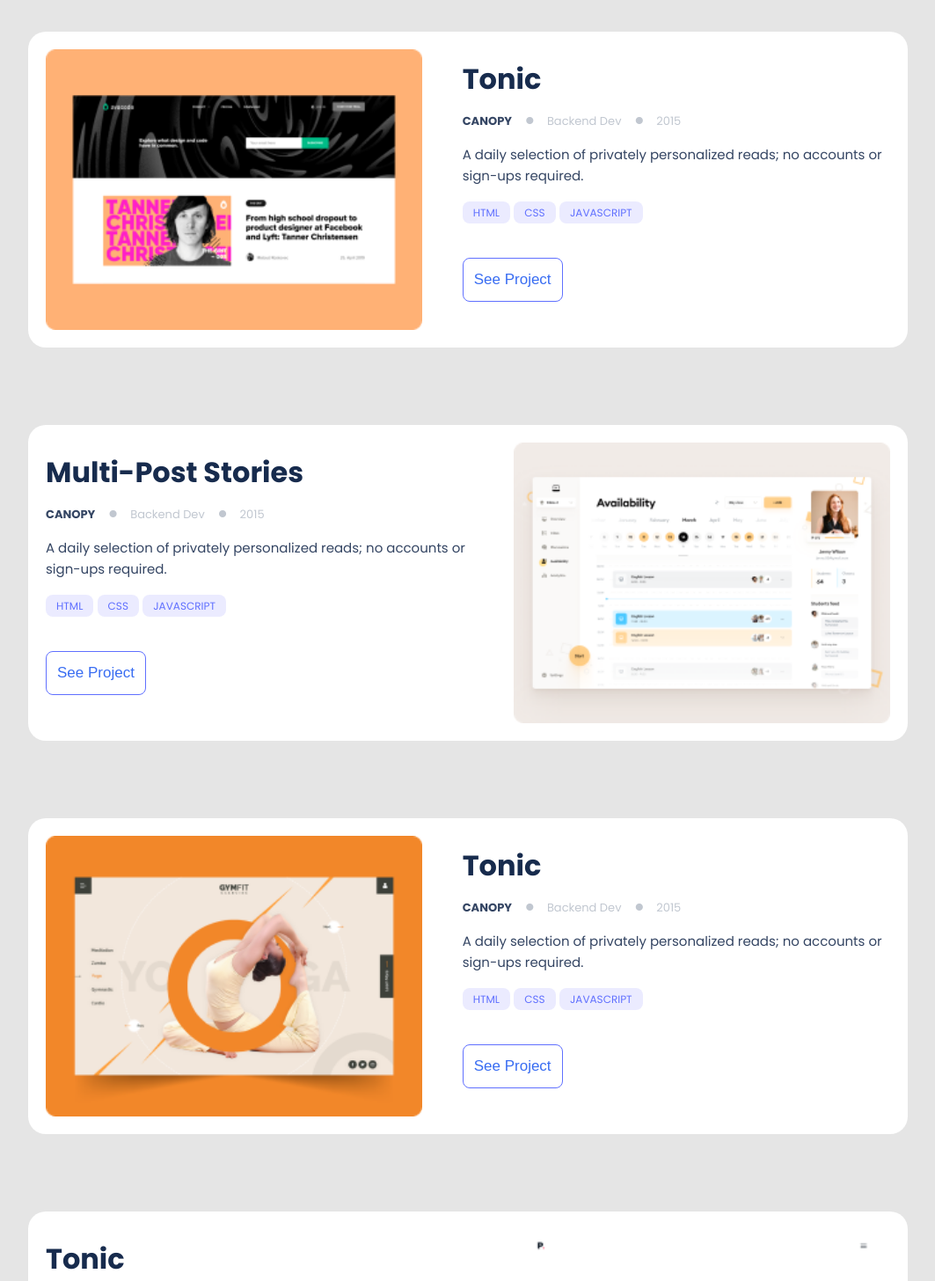
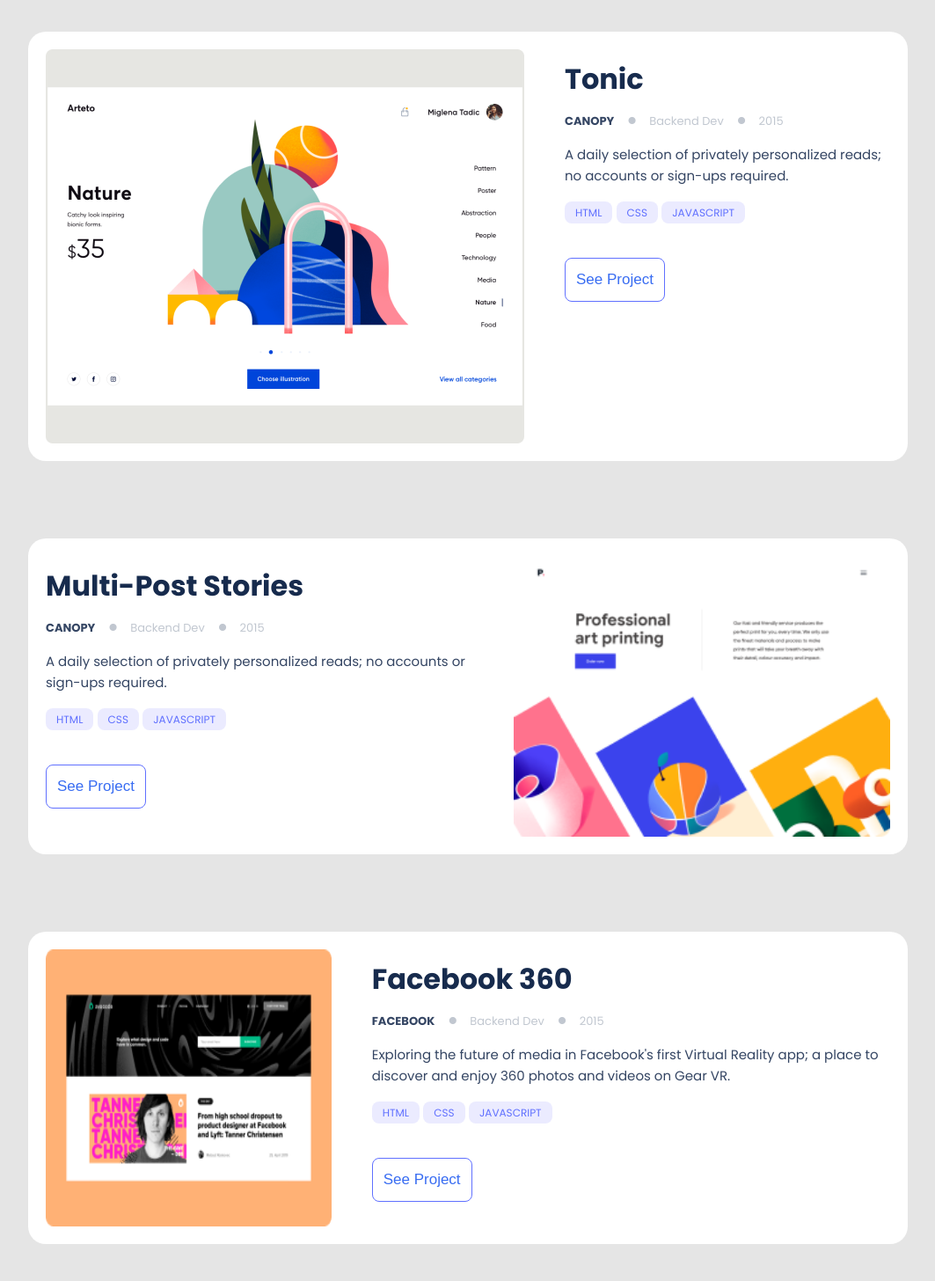
Before and after one commit to mudasiri/portfolio, a website: page index.html in a window 1280 px wide. Shown: the part 840-2296 px from the top of the page at 88% size, without its empty margins (108-1171 px from the left). Drawn offline with Linux system fonts and the light colour scheme.

Commit message:
updated-html-works-content

```diff
--- a/index.html
+++ b/index.html
@@ -35,41 +35,7 @@
     <section class="works">
         <div class="grid-container">
             <div class="works-flex-container">
-                <img class="portfolio-item-img" src="img/tonic.png" alt="tonic Website">
-                <div>
-                    <h2 class="portfolio-title">Tonic</h2>
-                <p class="history" id="bold-history">CANOPY</p>
-                <p class="history"><span><i class="fa-solid fa-circle fa-2xs"></i></span> Backend Dev</p>
-                <p class="history"><span><i class="fa-solid fa-circle fa-2xs"></i></span> 2015</p>
-                <p class="project-desc">A daily selection of privately personalized reads; no accounts or sign-ups required.</p>
-                <ul id="portfolio-technologies">
-                    <li>HTML</li>
-                    <li>CSS</li>
-                    <li>JAVASCRIPT</li>
-                </ul>
-                <button class="see-demo-btn" type="button">See Project</button>
-                </div>
-            </div>
-
-            <div class="works-flex-container flex-flip">
-                <img class="portfolio-item-img" src="img/portfolio2.png" alt="tonic Website">
-                <div>
-                    <h2 class="portfolio-title">Multi-Post Stories</h2>
-                <p class="history" id="bold-history">CANOPY</p>
-                <p class="history"><span><i class="fa-solid fa-circle fa-2xs"></i></span> Backend Dev</p>
-                <p class="history"><span><i class="fa-solid fa-circle fa-2xs"></i></span> 2015</p>
-                <p class="project-desc">A daily selection of privately personalized reads; no accounts or sign-ups required.</p>
-                <ul id="portfolio-technologies">
-                    <li>HTML</li>
-                    <li>CSS</li>
-                    <li>JAVASCRIPT</li>
-                </ul>
-                <button class="see-demo-btn" type="button">See Project</button>
-                </div>
-            </div>
-
-            <div class="works-flex-container">
-                <img class="portfolio-item-img" src="img/portfolio3.png" alt="tonic Website">
+                <img class="portfolio-item-img" src="img/Snapshoot Portfolio.png" alt="tonic Website">
                 <div>
                     <h2 class="portfolio-title">Tonic</h2>
                 <p class="history" id="bold-history">CANOPY</p>
@@ -88,11 +54,45 @@
             <div class="works-flex-container flex-flip">
                 <img class="portfolio-item-img" src="img/portfolio4.png" alt="tonic Website">
                 <div>
-                    <h2 class="portfolio-title">Tonic</h2>
+                    <h2 class="portfolio-title">Multi-Post Stories</h2>
                 <p class="history" id="bold-history">CANOPY</p>
                 <p class="history"><span><i class="fa-solid fa-circle fa-2xs"></i></span> Backend Dev</p>
                 <p class="history"><span><i class="fa-solid fa-circle fa-2xs"></i></span> 2015</p>
                 <p class="project-desc">A daily selection of privately personalized reads; no accounts or sign-ups required.</p>
+                <ul id="portfolio-technologies">
+                    <li>HTML</li>
+                    <li>CSS</li>
+                    <li>JAVASCRIPT</li>
+                </ul>
+                <button class="see-demo-btn" type="button">See Project</button>
+                </div>
+            </div>
+
+            <div class="works-flex-container">
+                <img class="portfolio-item-img" src="img/tonic.png" alt="tonic Website">
+                <div>
+                    <h2 class="portfolio-title">Facebook 360</h2>
+                <p class="history" id="bold-history">FACEBOOK</p>
+                <p class="history"><span><i class="fa-solid fa-circle fa-2xs"></i></span> Backend Dev</p>
+                <p class="history"><span><i class="fa-solid fa-circle fa-2xs"></i></span> 2015</p>
+                <p class="project-desc">Exploring the future of media in Facebook's first Virtual Reality app; a place to discover and enjoy 360 photos and videos on Gear VR.</p>
+                <ul id="portfolio-technologies">
+                    <li>HTML</li>
+                    <li>CSS</li>
+                    <li>JAVASCRIPT</li>
+                </ul>
+                <button class="see-demo-btn" type="button">See Project</button>
+                </div>
+            </div>
+
+            <div class="works-flex-container flex-flip">
+                <img class="portfolio-item-img" src="img/portfolio2.png" alt="tonic Website">
+                <div>
+                    <h2 class="portfolio-title">Uber Navigation</h2>
+                <p class="history" id="bold-history">Uber</p>
+                <p class="history"><span><i class="fa-solid fa-circle fa-2xs"></i></span> Backend Dev</p>
+                <p class="history"><span><i class="fa-solid fa-circle fa-2xs"></i></span> 2015</p>
+                <p class="project-desc">A smart assistant to make driving more safe, efficient, and fun by unlocking your most expensive computer: your car.</p>
                 <ul id="portfolio-technologies">
                     <li>HTML</li>
                     <li>CSS</li>
```
Also changed, not shown: img/Snapshoot Portfolio.png (added).
